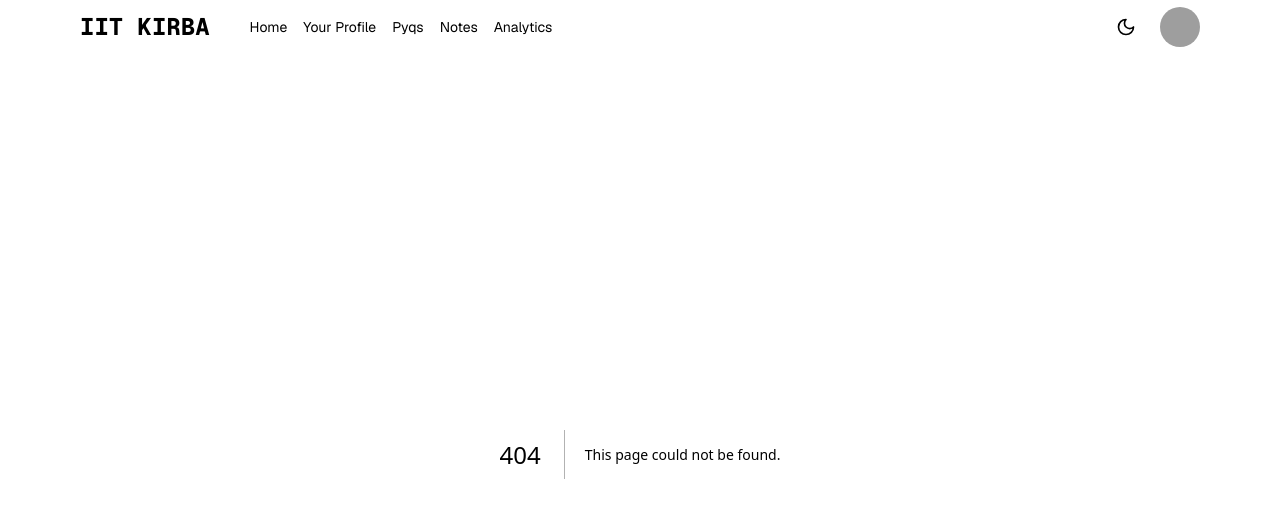
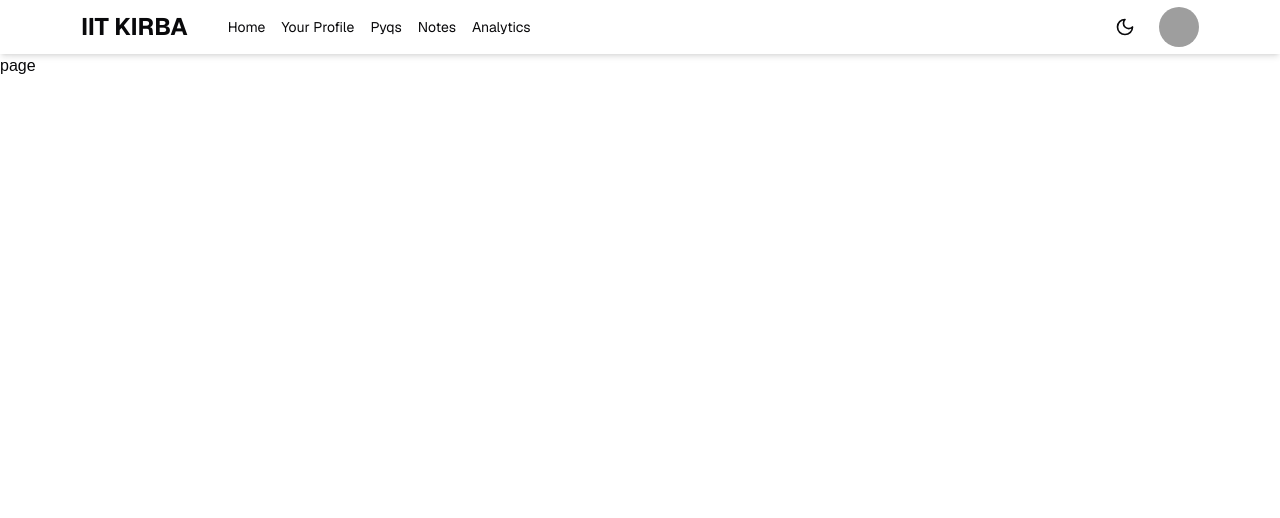
Before and after one commit to Gyannnnn/VeerPreps, a Next.js app: page /analytics in a window 1280 px wide. Before the commit this address had no page. Shown: the top 518 px of the page. Built offline with nearby package versions, Linux system fonts and the light colour scheme; grey boxes are pictures that could not be loaded.

Commit message:
Fixed; Bugs

```diff
--- /dev/null
+++ b/app/analytics/page.tsx
@@ -0,0 +1,7 @@
+import React from 'react'
+
+export default function page() {
+  return (
+    <div>page</div>
+  )
+}
--- a/app/my_components/Drawer.tsx
+++ b/app/my_components/Drawer.tsx
@@ -1,5 +1,3 @@
-
-
 import * as React from "react";
 import Link from "next/link";
 import { Logs } from "lucide-react";
@@ -15,10 +13,8 @@ import {
   DrawerTrigger,
 } from "@/components/ui/drawer";
 
+
 export function DrawerDemo() {
-
-
-
   return (
     <Drawer>
       <DrawerTrigger>
@@ -27,13 +23,13 @@ export function DrawerDemo() {
       <DrawerContent>
         <div className="mx-auto w-full max-w-sm">
           <DrawerHeader>
-            <DrawerTitle className="font-mono">IIT KIRBA</DrawerTitle>
+            <DrawerTitle className="font-sans text-2xl">IIT KIRBA</DrawerTitle>
             <DrawerDescription>
               Lets get rid from the google drive link
             </DrawerDescription>
           </DrawerHeader>
         </div>
-        <div className="flex flex-col items-center gap-2 font-sans text-[14px] text-nav-text px-16 ">
+        <div className="flex flex-col items-center gap-2 font-sans text-[14px] text-nav-text px-16 mt-8 ">
           <Link
             className="bg-secondary py-2 w-full flex justify-center rounded-md"
             href="/"
@@ -65,12 +61,12 @@ export function DrawerDemo() {
             Analytics
           </Link>
         </div>
-        <DrawerFooter className="w-full flex justify-center mt-10">
+        <DrawerFooter className="w-full flex justify-center  mt-5">
           <DrawerClose
             asChild
             className="flex justify-center hover:text-destructive"
           >
-            <h1>Close</h1>
+            <Link href="/" >Sign Up</Link>
           </DrawerClose>
         </DrawerFooter>
       </DrawerContent>
--- a/app/my_components/Navbar.tsx
+++ b/app/my_components/Navbar.tsx
@@ -8,12 +8,12 @@ import { DrawerDemo } from "./Drawer";
 
 export default function Navbar() {
   return (
-    <div className="w-screen h-[54px] bg-white dark:bg-zinc-950 flex items-center justify-between px-10 md:px-20">
-      <div className="md:hidden">
+    <div className="w-screen h-[54px] bg-white/30 dark:bg-zinc-950/50 backdrop-blur-lg backdrop-saturate-150 border border-white/10 shadow-md flex items-center justify-between px-10 md:px-20">
+      <div className="md:hidden flex justify-center items-center">
       <DrawerDemo/>
       </div>
-      <div className="md:flex  justify-center gap-10 hidden ">
-        <Link href="/" className="font-mono text-2xl font-bold cursor-pointer" >IIT KIRBA</Link>
+      <div className="md:flex  justify-center items-center gap-10 hidden ">
+        <Link href="/" className="font-sans text-2xl font-bold cursor-pointer" >IIT KIRBA</Link>
         <div className="flex items-center gap-4 font-sans text-[14px] text-nav-text">
           <Link className="hover:underline underline-offset-2" href="/">Home</Link>
           <Link className="hover:underline underline-offset-2" href="/profile">Your Profile</Link>
--- a/app/my_components/ThemeToggler.tsx
+++ b/app/my_components/ThemeToggler.tsx
@@ -8,7 +8,7 @@ export default function ThemeToggler() {
   const { theme, setTheme } = useTheme();
 
   return (
-    <div className="hover:cursor-pointer">
+    <div className="hover:cursor-pointer flex items-center justify-center">
       {theme === "dark" ? (
         <Sun size={20} onClick={() => setTheme("light")} />
       ) : (
--- /dev/null
+++ b/app/notes/page.tsx
@@ -0,0 +1,7 @@
+import React from 'react'
+
+export default function page() {
+  return (
+    <div>page</div>
+  )
+}
--- /dev/null
+++ b/app/profile/page.tsx
@@ -0,0 +1,7 @@
+import React from 'react'
+
+export default function page() {
+  return (
+    <div>page</div>
+  )
+}
--- /dev/null
+++ b/app/pyqs/page.tsx
@@ -0,0 +1,7 @@
+import React from 'react'
+
+export default function page() {
+  return (
+    <div>page</div>
+  )
+}
```
